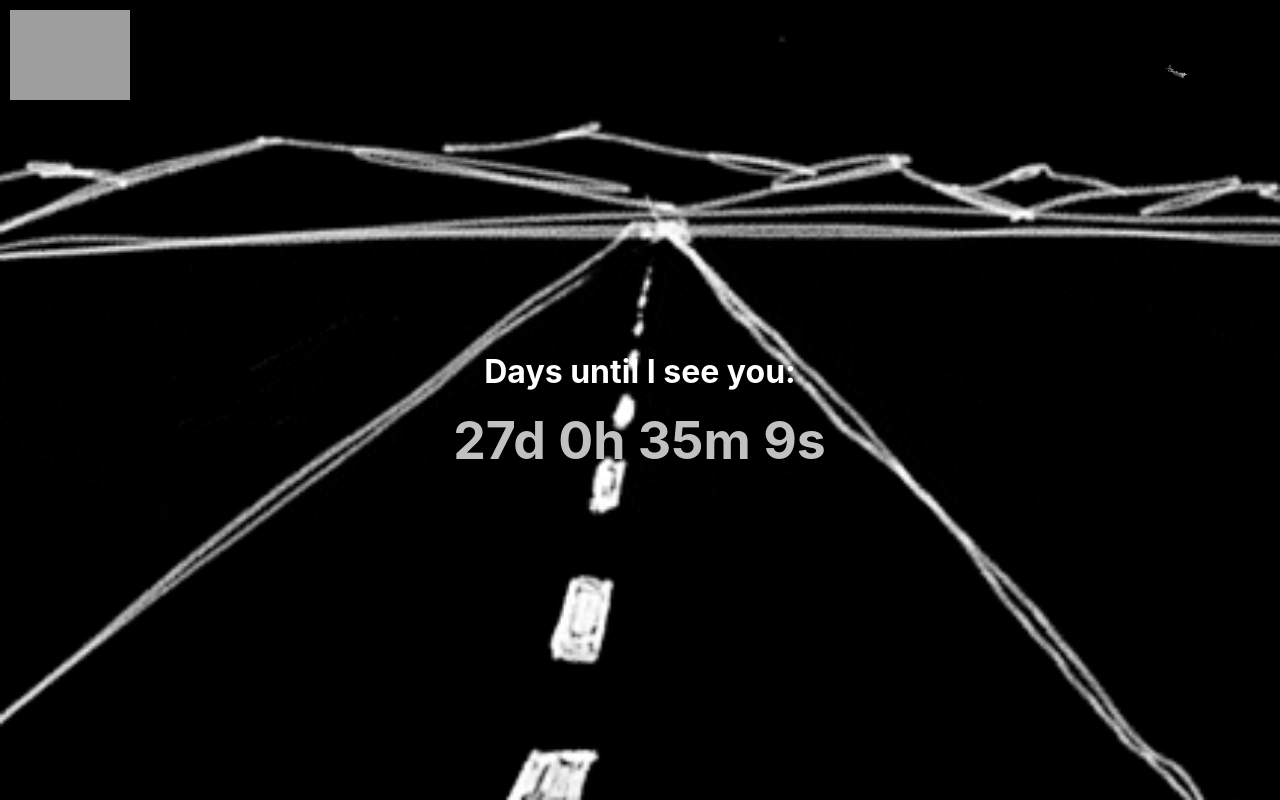
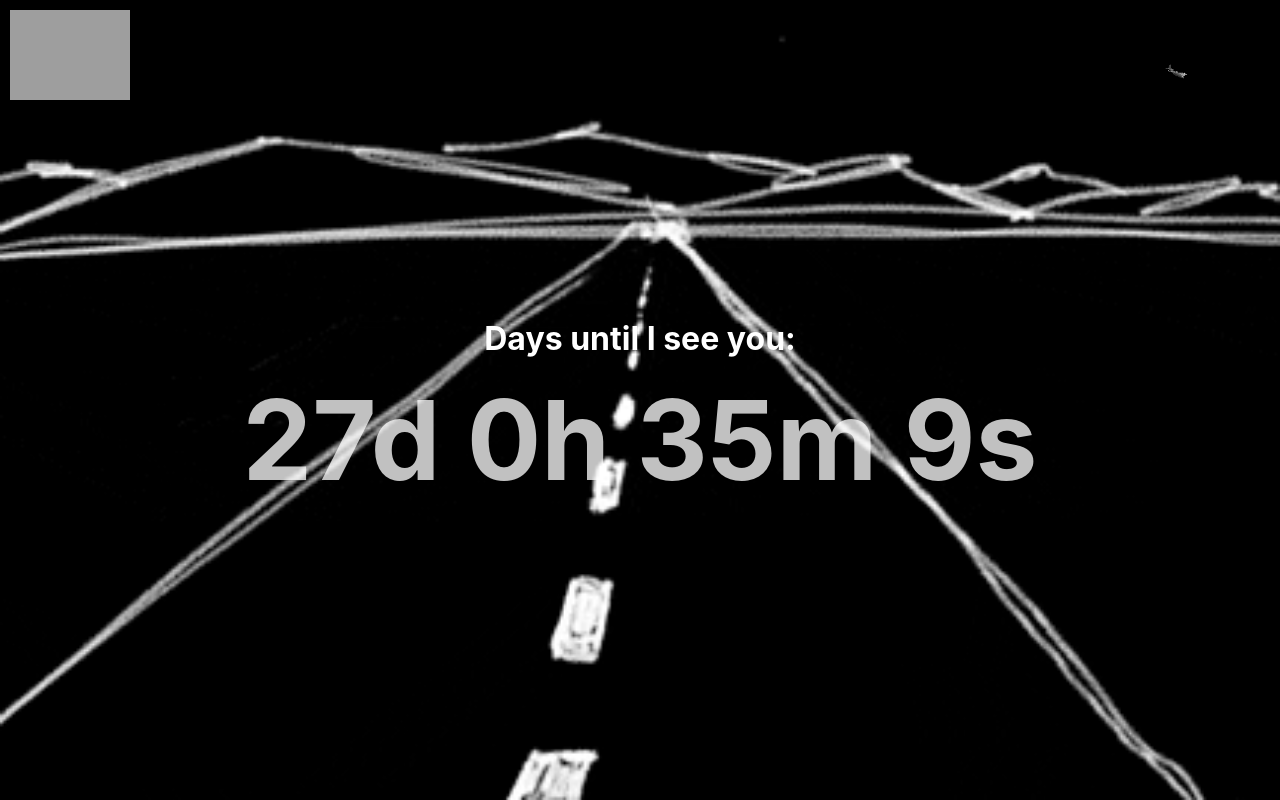
Before and after one commit to FlightCountDown/FlightCountDown.github.io, a plain HTML site: page index.html in a window 1280 px wide. Drawn offline with Linux system fonts and the light colour scheme; grey boxes are pictures that could not be loaded.

Commit message:
Update index.html

```diff
--- a/index.html
+++ b/index.html
@@ -60,7 +60,7 @@
     }
 
     .time {
-      font-size: 3rem;
+      font-size: 8vw;
       font-weight: bold;
       transition: transform 0.2s ease, opacity 0.2s ease;
     }
```
